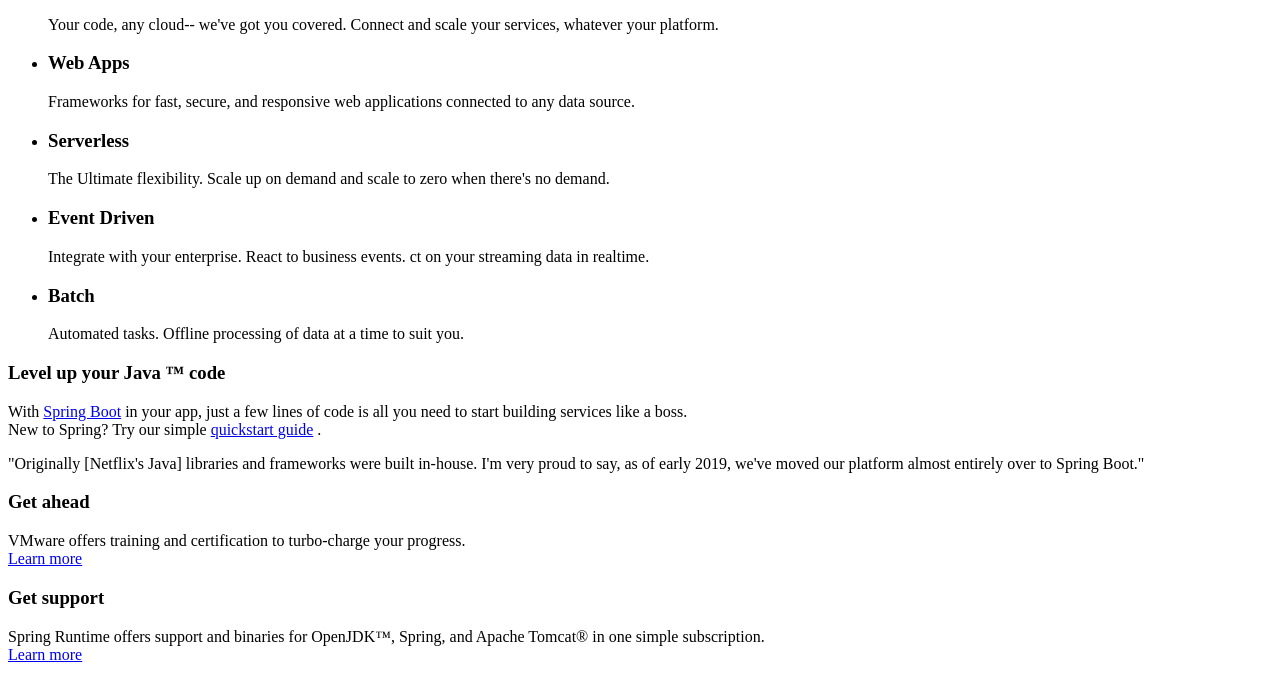
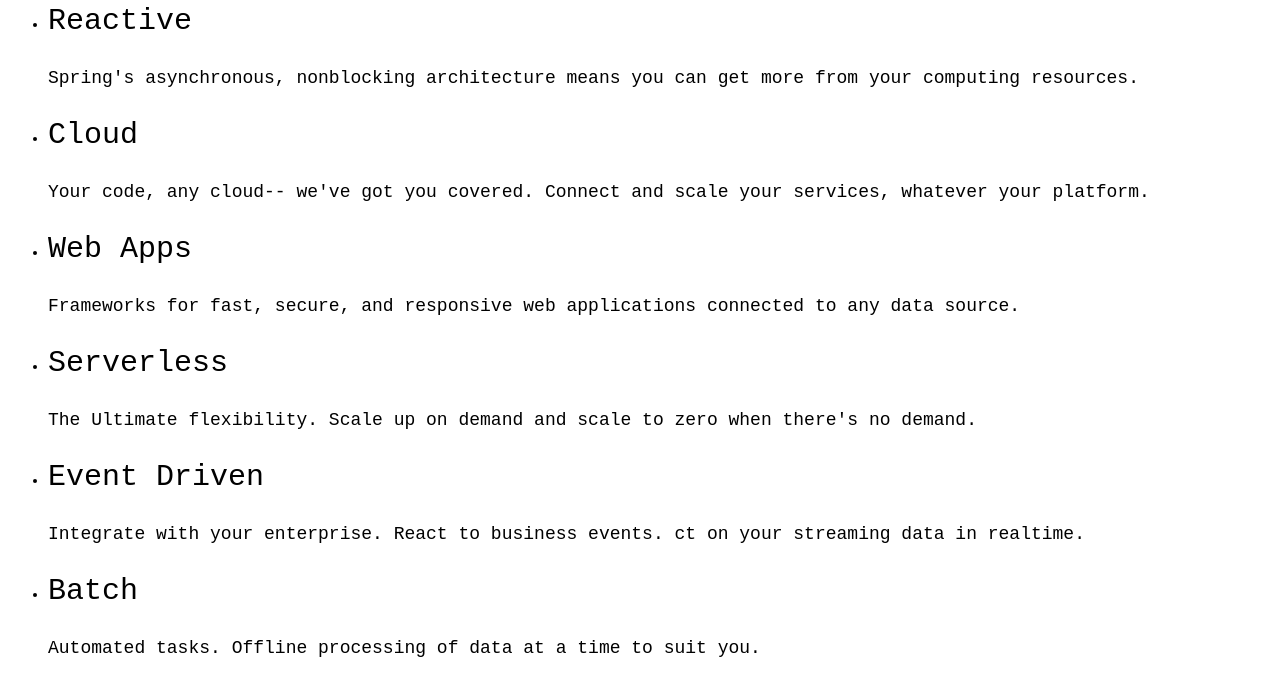
Before and after one commit to raghubhogireddy/webdev, a plain HTML site: page index.html in a window 1280 px wide. Shown: the part 796-1475 px from the top of the page. Drawn offline with Linux system fonts and the light colour scheme.

Commit message:
Added CSS

```diff
--- a/index.html
+++ b/index.html
@@ -5,6 +5,7 @@
     <meta http-equiv="X-UA-Compatible" content="IE=edge" />
     <meta name="viewport" content="width=device-width, initial-scale=1.0" />
     <title>Document</title>
+    <link rel="stylesheet" href="styles.css" />
   </head>
   <body>
     <img src="img/spring.svg" alt="Spring" />
--- /dev/null
+++ b/styles.css
@@ -0,0 +1,15 @@
+h3{
+    font-weight: normal;
+    font-family: 'Courier New', Courier, monospace;
+    line-height:normal;
+    letter-spacing: normal;
+    font-size: 30px;
+}
+p{
+    font-size: large;
+    font-family: 'Courier New', Courier, monospace;
+}
+li,span{
+    font-size: medium;
+    font-family: 'Courier New', Courier, monospace;
+}
```
Also changed, not shown: tasks/Registration.html (+4 -4 lines).
